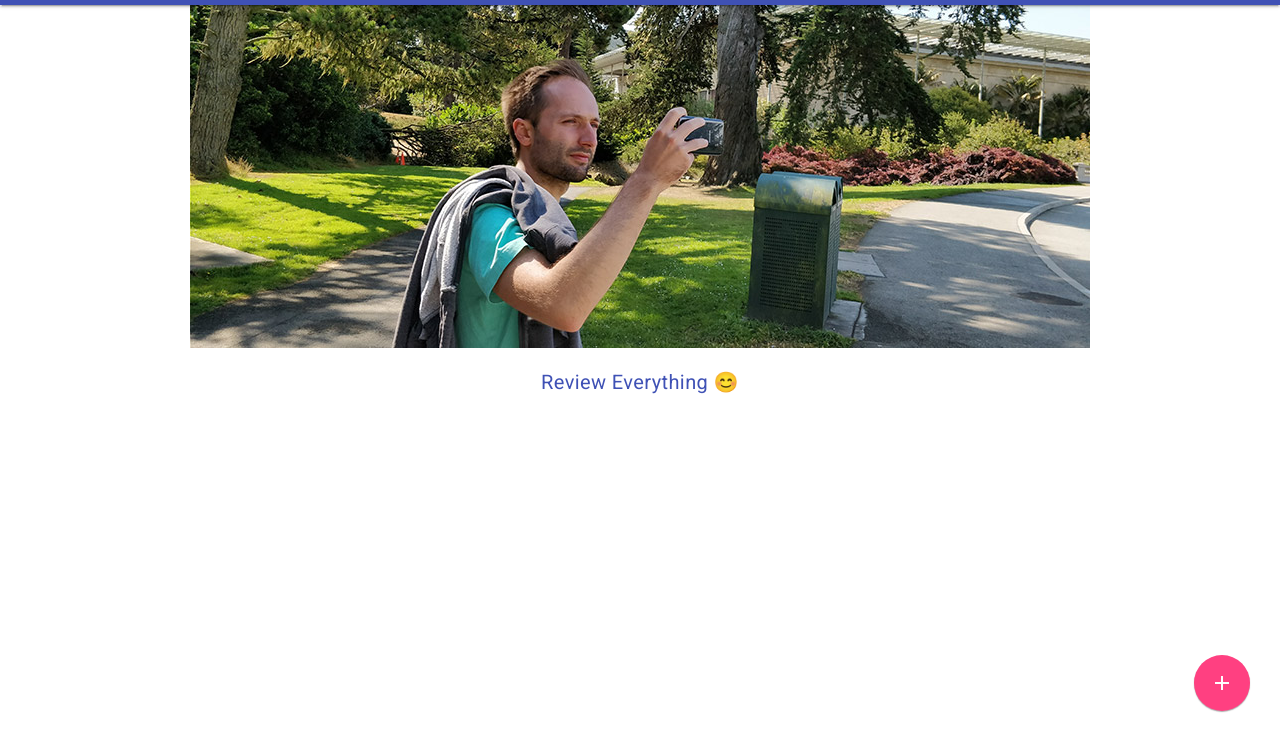
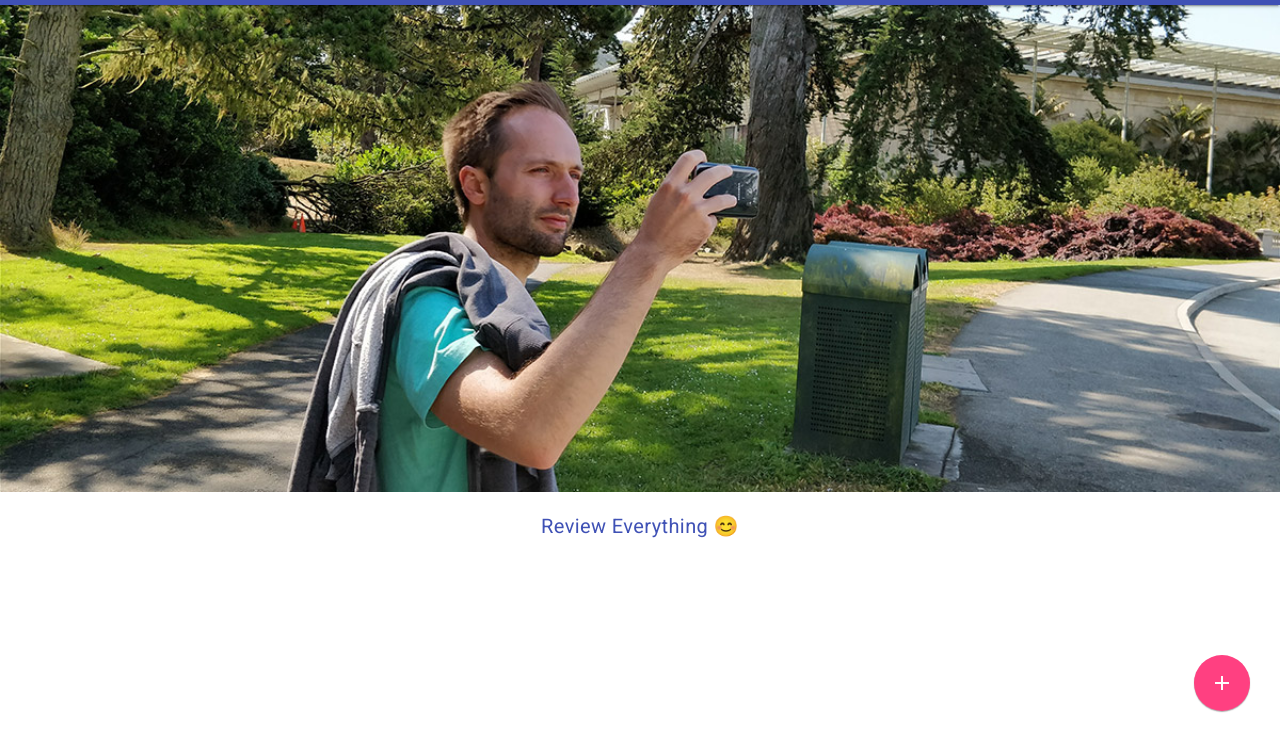
Before and after one commit to 95Revolution/Kiyamuda-pwa, a website: page public/index.html in a window 1280 px wide. Shown: the part 59-800 px from the top of the page. Drawn offline with nearby package versions, Linux system fonts and the light colour scheme; no server answers.

Commit message:
Added resposive main image

```diff
--- a/public/index.html
+++ b/public/index.html
@@ -87,7 +87,8 @@
             </div>
           </form>
         </div>
-        <img src="/src/images/main-image.jpg" alt="Explore the City" class="main-image">
+        <img src="/src/images/main-image.jpg" srcset="/src/images/main-image-lg.jpg 1200w" , "/src/images/main-image.jpg 900w",
+          "/src/images/main-image-sm.jpg 480w" alt="Explore the City" class="main-image">
         <div class="page-content">
           <h5 class="text-center mdl-color-text--primary">Review Everything &#128522;</h5>
           <div id="shared-moments"></div>
--- a/public/sw.js
+++ b/public/sw.js
@@ -1,7 +1,7 @@
 importScripts('/src/js/idb.js');
 importScripts('/src/js/utility.js');
 
-var CACHE_STATIC_NAME = 'static-v21';
+var CACHE_STATIC_NAME = 'static-v22';
 var CACHE_DYNAMIC_NAME = 'dynamic-v2';
 var STATIC_FILES = [
   '/',
```
